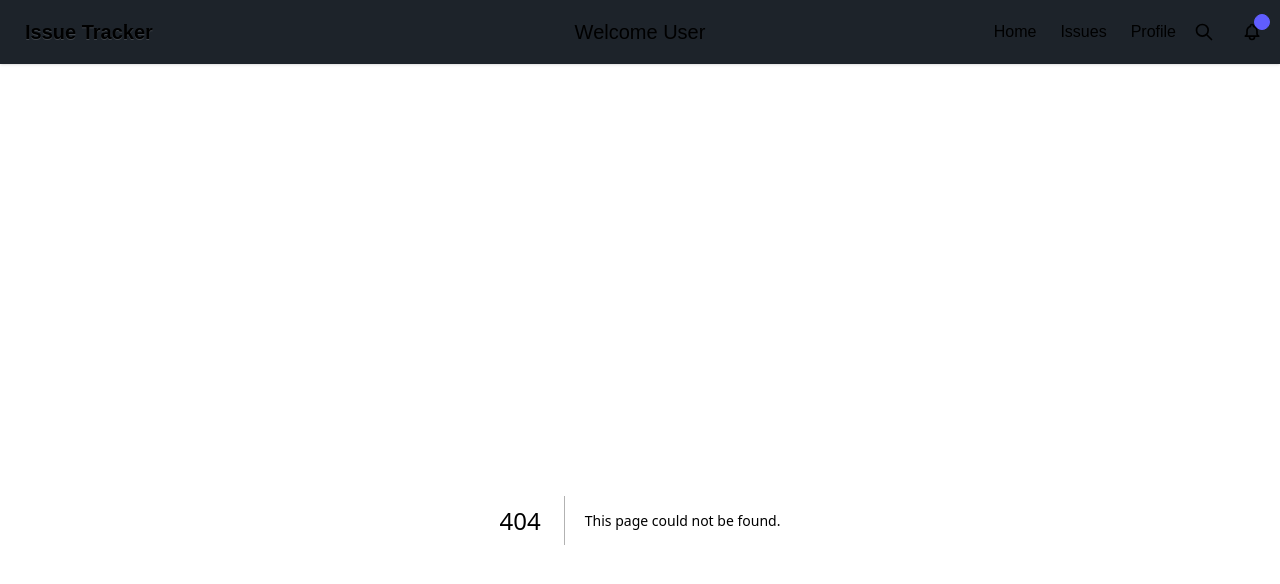
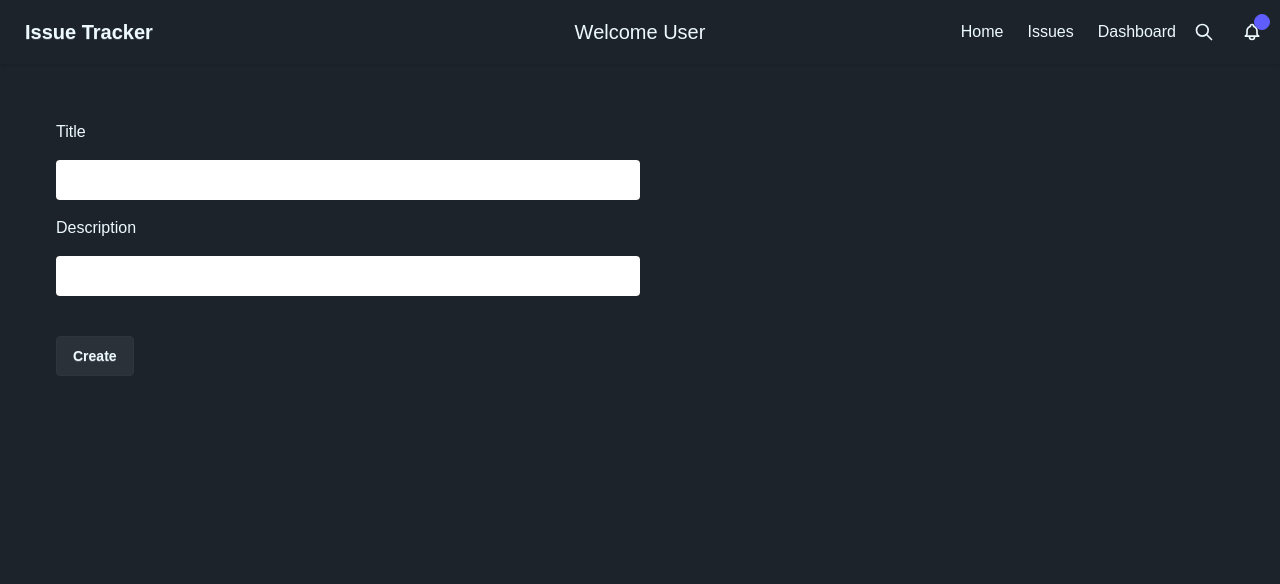
Before and after one commit to dishathakur/issue-tracker, a Next.js app: page /newIssue in a window 1280 px wide. Before the commit this address had no page. Shown: the top 584 px of the page. Built offline with nearby package versions, Linux system fonts and the light colour scheme.

Commit message:
--added create issue form --added logic to push the data to issue db

```diff
--- a/app/NavBar.tsx
+++ b/app/NavBar.tsx
@@ -18,7 +18,7 @@ const NavBar = () => {
             <Link href={"/issue"}>Issues</Link>
           </li>
           <li>
-            <Link href={"/admin"}>Profile</Link>
+            <Link href={"/admin"}>Dashboard</Link>
           </li>
         </ul>
         {/* search icon */}
--- a/app/admin/page.tsx
+++ b/app/admin/page.tsx
@@ -1,7 +1,19 @@
 import React from "react";
+import { prisma } from "../client";
 
 const Admin = () => {
-  return <div>Admin</div>;
+  const getTotalIssues = async () => {
+    return await prisma.issue.count();
+  };
+  return (
+    <div>
+      <p className="text-2xl">Dashboard</p>
+      <div className="mt-6">
+        <span className="text-lg">Total number of issues</span> :{" "}
+        {getTotalIssues()}
+      </div>
+    </div>
+  );
 };
 
 export default Admin;
--- /dev/null
+++ b/app/components/button.tsx
@@ -0,0 +1,15 @@
+"use client";
+
+interface buttonProps {
+  text: string;
+  onclick: () => void;
+}
+const Button = ({ text, onclick }: buttonProps) => {
+  return (
+    <button className="btn btn-soft" onClick={onclick}>
+      {text}
+    </button>
+  );
+};
+
+export default Button;
--- a/app/issue/page.tsx
+++ b/app/issue/page.tsx
@@ -1,6 +1,6 @@
-import React from "react";
 import { prisma } from "../client";
-
+import Button from "../components/button";
+import { redirect } from "next/navigation";
 interface Issue {
   id: number;
   title: string;
@@ -12,11 +12,16 @@ interface Issue {
 const IssuePage = async () => {
   const issue: Issue[] = await prisma.issue.findMany();
 
+  const handleCreateNewIssue = async () => {
+    "use server";
+
+    await redirect("/newIssue");
+  };
   return (
     <>
       <div className="flex flex-row justify-between">
         <div className="text-2xl text-start pb-5">Issues List</div>
-        <button className="btn btn-soft">Create New Issue</button>
+        <Button text="Create New Issue" onclick={handleCreateNewIssue} />
       </div>
 
       <div className="overflow-x-auto rounded-box border border-base-content/5 bg-base-100 w-1/2">
--- /dev/null
+++ b/app/newIssue/page.tsx
@@ -0,0 +1,43 @@
+import { redirect } from "next/navigation";
+import { prisma } from "../client";
+
+const NewIssuePage = () => {
+  async function onSubmit(data: FormData) {
+    "use server";
+
+    if (data) {
+      await prisma.issue.create({
+        data: {
+          title: data.get("title")!.toString(),
+          description: data!.get("description")!.toString(),
+        },
+      });
+    }
+
+    redirect("/issue");
+  }
+
+  return (
+    <div>
+      <form className="flex flex-col gap-4" action={onSubmit}>
+        <label htmlFor="title">Title</label>
+        <input
+          className="bg-white rounded p-2 w-1/2 text-black"
+          name="title"
+          type="text"
+        />
+        <label>Description</label>
+        <input
+          className="bg-white rounded p-2 w-1/2 text-black"
+          name="description"
+          type="text"
+        />
+        <button className="btn btn-soft w-fit mt-6" type="submit">
+          Create
+        </button>
+      </form>
+    </div>
+  );
+};
+
+export default NewIssuePage;
--- a/package.json
+++ b/package.json
@@ -13,7 +13,8 @@
     "daisyui": "^5.0.0",
     "next": "15.2.1",
     "react": "^19.0.0",
-    "react-dom": "^19.0.0"
+    "react-dom": "^19.0.0",
+    "react-hook-form": "^7.54.2"
   },
   "devDependencies": {
     "@eslint/eslintrc": "^3",
```
Also changed, not shown: 1 other file (tests, documents, lock files or other folders).
